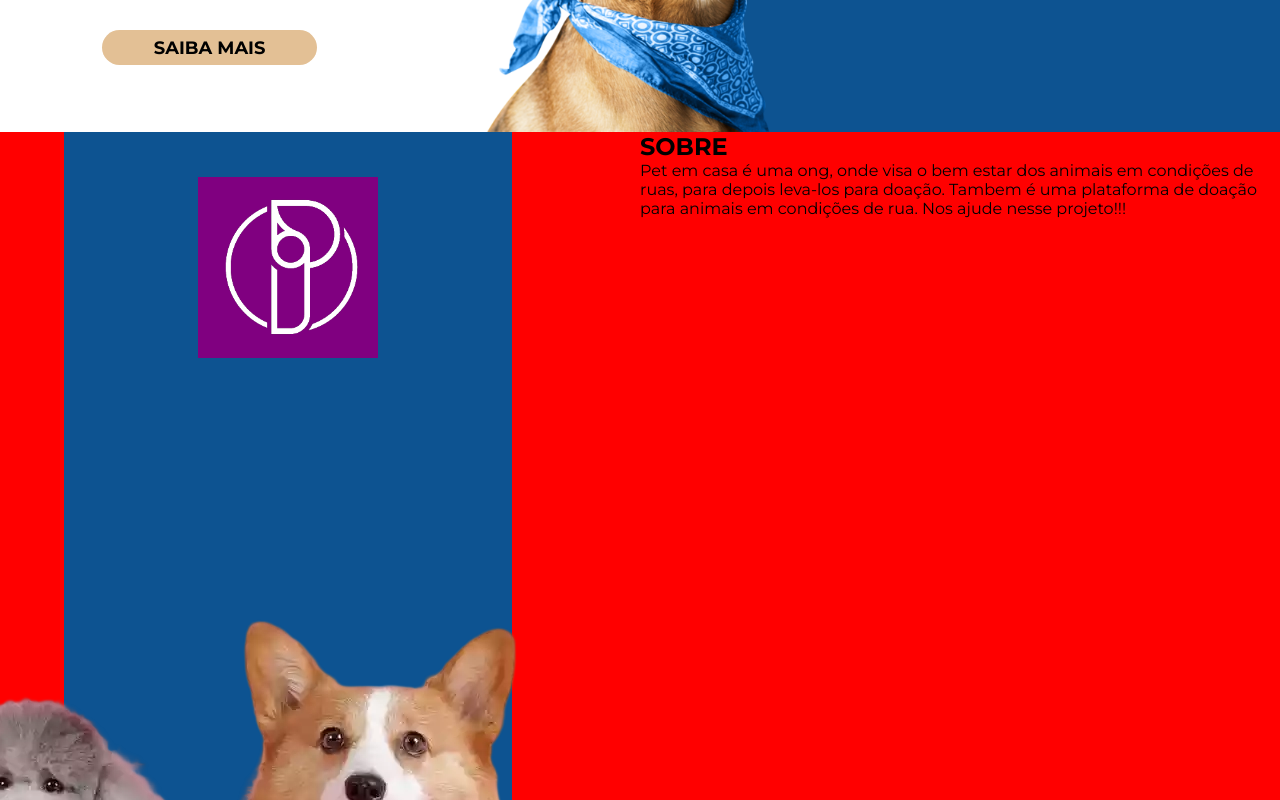
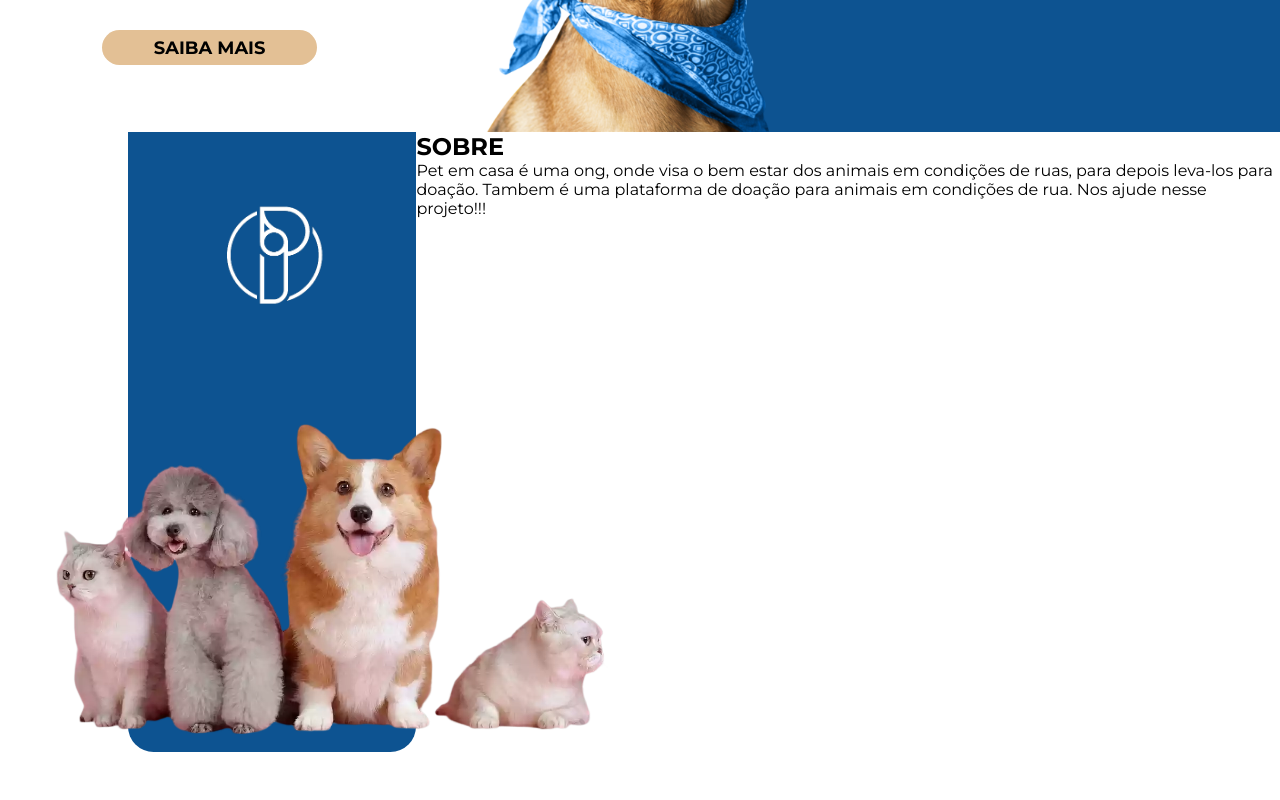
Before and after one commit to Al3ncar/PTH, a React (Create React App) app: page / in a window 1280 px wide. Shown: the part 500-1300 px from the top of the page. After the commit the page ends 1268 px from the top, so only its background shows below. Built offline with nearby package versions, Linux system fonts and the light colour scheme.

Commit message:
PEC: estilizando a main

```diff
--- a/src/assets/App.css
+++ b/src/assets/App.css
@@ -116,22 +116,25 @@ h1{ width: 18%; margin: 0 2%;}
 
 .cont_Main{
   width: 100%;
+  height: 49.4vw;
+  position: relative;
   display: flex;
-  background-color:red;
 }
 
 .cont_box{
-  width: 35%; margin: 0 10% 0 5%;
+  width: 45%;  height: 98%;
+  border-radius: 0 0 2vw 2vw;
+  margin: 0 0% 0 10%;
   display: flex;
-  justify-content:space-around;
   align-items: center;
   flex-direction: column;
   background-color: #0D5391;
 }
-
-.box_LogP{
-  width: 40%; margin-top: 10%;
-  background-color: purple;
+.box_LogP{width: 45%; margin-top: 20%;}
+.box_LogP > img{width: 100%;}
+.box_Dogs{
+  width: 50%;
+  position: absolute;
+  top:24%; left:0%;
 }
-
-.box_LogP > img{width: 100%;}
+.Dogs{ width: 100%; }
--- a/src/assets/App.js
+++ b/src/assets/App.js
@@ -95,8 +95,8 @@ export default class App extends React.Component{
               <div className="box_LogP">
                 <img src={LogP} alt="Logo, apenas um P"/>
               </div>
-              <div>
-                <img src={DogsBc} alt="cachorros juntos"/>
+              <div className="box_Dogs">
+                <img className="Dogs" src={DogsBc} alt="cachorros juntos"/>
               </div>
             </section>
 
```
